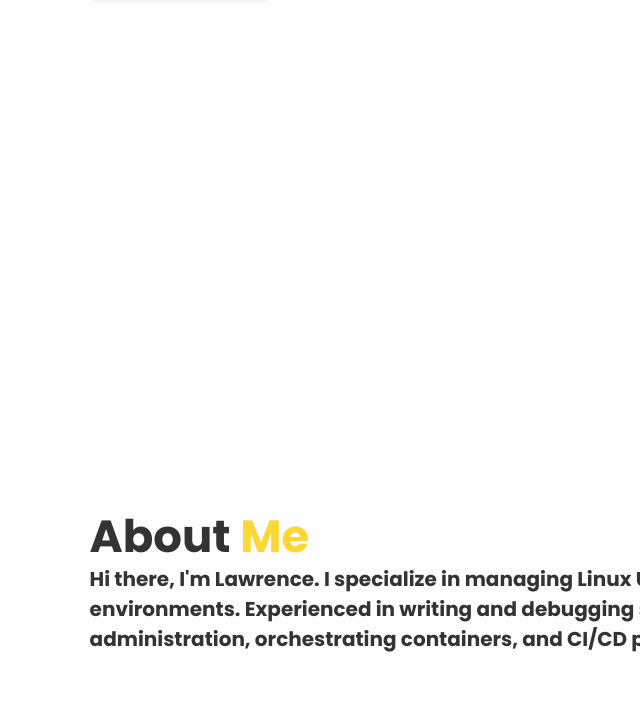
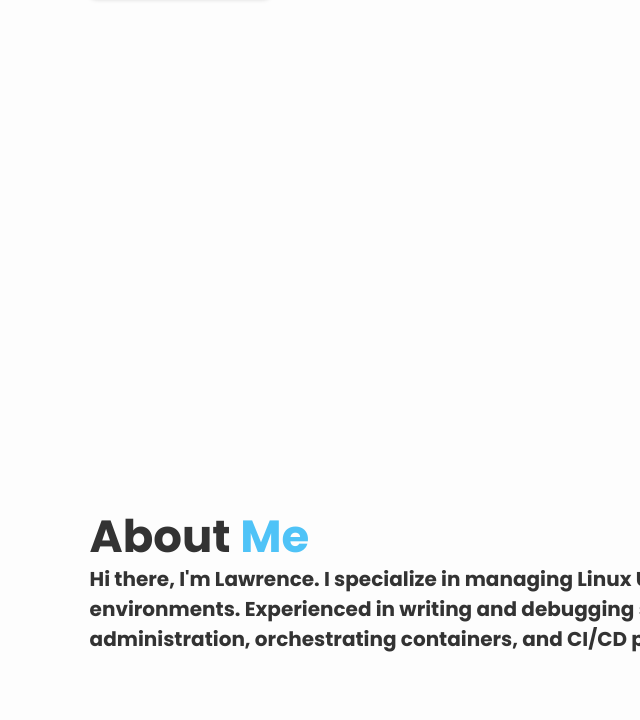
Before and after one commit to X-culture24/portfolio, a plain HTML site: page index.html in a window 1280 px wide. Shown: the part 658-1378 px from the top of the page, without its empty margins (0-640 px from the left). Drawn offline with nearby package versions, Linux system fonts and the light colour scheme.

Commit message:
updated to recent cv

```diff
--- a/css/style.css
+++ b/css/style.css
@@ -12,11 +12,11 @@
 }
 
 :root {
-    --bg-color: #fdfdfd; /* white */
-    --text-color: #333;  /* black */
-    --main-color: #fdd835; /* yellow */
+    --bg-color: #fdfdfd;
+    --text-color: #333;
+    --main-color: #4fc3f7; /* light blue */
     --white-color: #fdfdfd;
-    --shadow-color: rgba(0, 0, 0, .2); /* light black */
+    --shadow-color: rgba(0, 0, 0, .2);
 }
 
 
--- a/index.html
+++ b/index.html
@@ -49,7 +49,7 @@
                 <a href="https://github.com/X-culture24" target="_blank"><i class='bx bxl-github'></i></a>
             </div>
 
-            <a href="assets/files/lawrence's cv.pdf" download="lawrence's cv.pdf" class="btn">Download CV</a>
+            <a href="assets/files/Mr Lawrence Imani.pdf" download="Mr Lawrence Imani.pdf" class="btn">Download CV</a>
         </div>
     </section>
 
```
Also changed, not shown: 2 other files.
